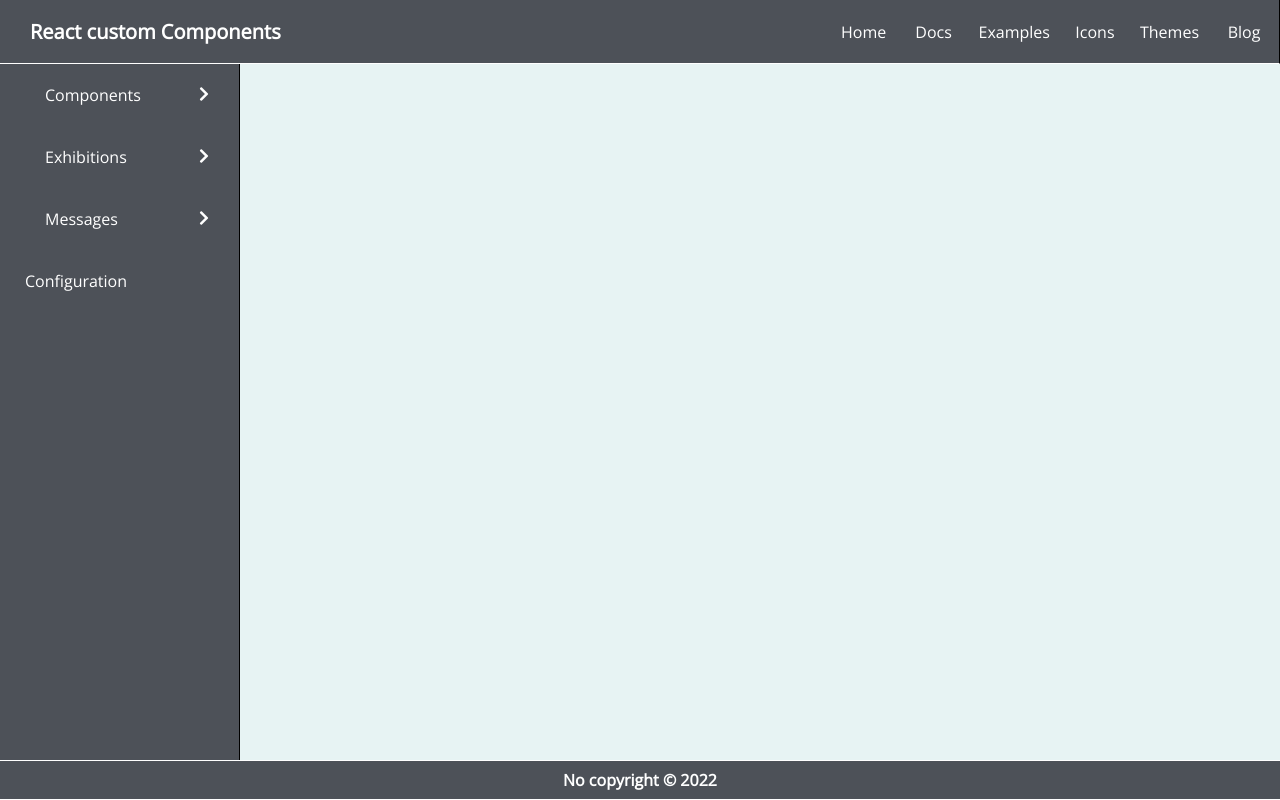
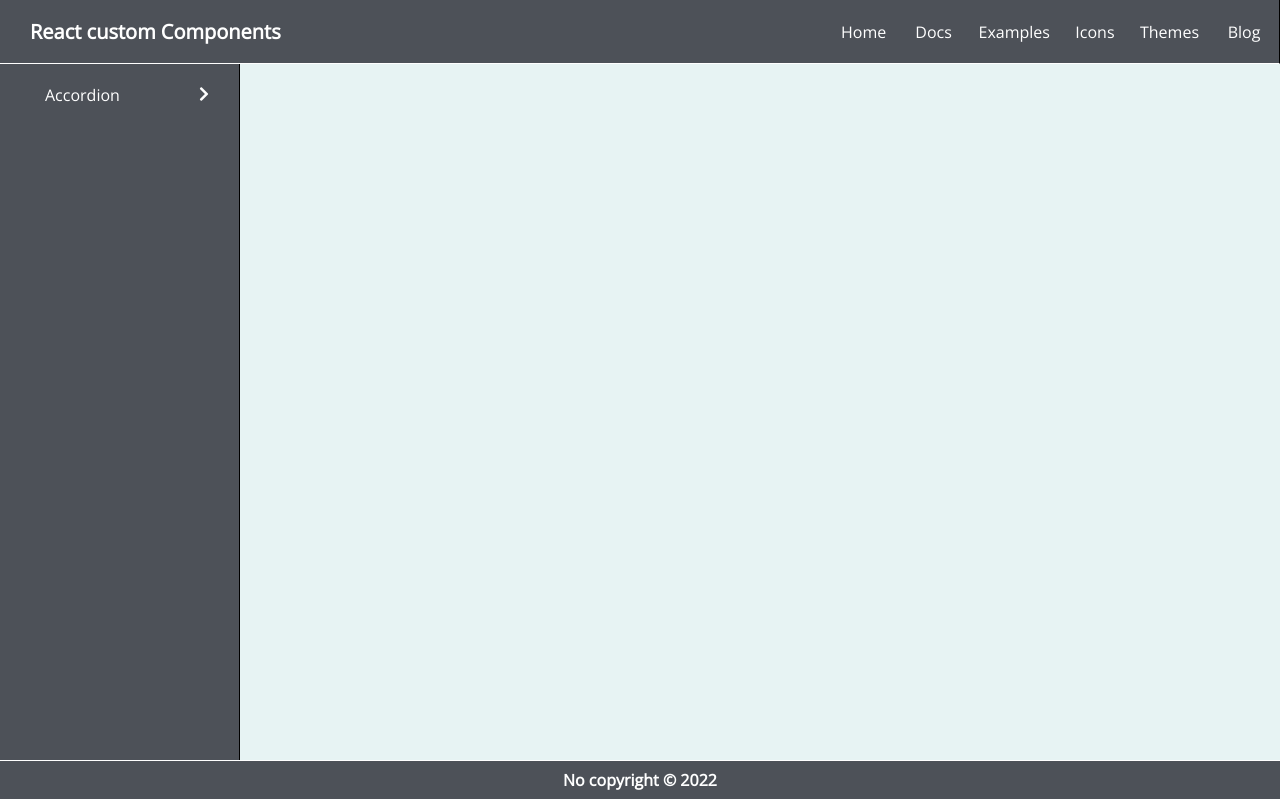
Before and after one commit to DevManish-07/ReactComponents, a React (Create React App) app: page / in a window 1280 px wide. Built offline with nearby package versions, Linux system fonts and the light colour scheme.

Commit message:
Updated sidebar to use link from the sidebar content

```diff
--- a/src/pagecomponents/contentcontainer/contentcontainer.js
+++ b/src/pagecomponents/contentcontainer/contentcontainer.js
@@ -5,7 +5,7 @@ import { Route, Link, NavLink, Routes } from "react-router-dom";
 export const Contentcontainer = () => {
   return (
     <Routes>
-      <Route path="/accordion" element={<Accordion></Accordion>} />
+      <Route path="/accordion/basic" element={<Accordion></Accordion>} />
     </Routes>
   );
 };
--- a/src/pagecomponents/footer/footer.js
+++ b/src/pagecomponents/footer/footer.js
@@ -3,7 +3,7 @@ import "./footer.css";
 export const Footer = () => {
   return (
     <footer>
-      <p class="copyright">No copyright © 2022</p>
+      <p className="copyright">No copyright © 2022</p>
     </footer>
   );
 };
--- a/src/pagecomponents/sidebar/side_bar.css
+++ b/src/pagecomponents/sidebar/side_bar.css
@@ -12,12 +12,12 @@ ul.sidebar-menu {
   list-style-type: none;
 }
 
-.sidebar-menu li a span {
+.sidebar-menu li .link span {
   margin-right: 20px;
   color: #fff;
 }
 
-.sidebar-menu li a {
+.sidebar-menu li .link {
   background-color: #4d5158;
   padding: 20px 25px;
   display: block;
@@ -25,7 +25,7 @@ ul.sidebar-menu {
   color: #fff;
 }
 
-.sidebar-menu li a:hover {
+.sidebar-menu li .link:hover {
   background-color: #52565d;
   display: block;
   text-decoration: none;
@@ -37,7 +37,7 @@ ul.sidebar-menu {
   max-width: 500px;
 }
 
-.have-children ~ ul li a {
+.have-children ~ ul li .link {
   background-color: #3c3636;
   padding-left: 62px;
 }
--- a/src/pagecomponents/sidebar/side_bar.js
+++ b/src/pagecomponents/sidebar/side_bar.js
@@ -1,20 +1,10 @@
 import "./side_bar.css";
+import { Link } from "react-router-dom";
 
 const SIDEBAR_CONTENT = [
   {
-    name: "Components",
-    sublist: ["Add Exhibition", "View Exhibitions"],
-  },
-  {
-    name: "Exhibitions",
-    sublist: ["Add Exhibition", "View Exhibitions"],
-  },
-  {
-    name: "Messages",
-    sublist: ["Add Messages", "View Messages"],
-  },
-  {
-    name: "Configuration",
+    name: "Accordion",
+    sublist: [{ name: "Basic", link: "/accordion/basic" }],
   },
 ];
 
@@ -34,14 +24,20 @@ export const Sidebar = () => {
         if (!!item.sublist) {
           return (
             <li>
-              <a href="#" className="have-children" onClick={handleClick}>
+              <div
+                to="/accordion"
+                className="have-children link"
+                onClick={handleClick}
+              >
                 <span class="fa"></span>
                 {item.name}
-              </a>
+              </div>
               <ul className="sidebar-subnav">
                 {item.sublist.map((item_) => (
                   <li>
-                    <a href="#">{item_}</a>
+                    <Link to={item_.link} className="link">
+                      {item_.name}
+                    </Link>
                   </li>
                 ))}
               </ul>
@@ -50,7 +46,9 @@ export const Sidebar = () => {
         } else {
           return (
             <li key={item.name + Math.random()}>
-              <a href="#">{item.name}</a>
+              <Link to="/accordion" className="link">
+                {item.name}
+              </Link>
             </li>
           );
         }
```
